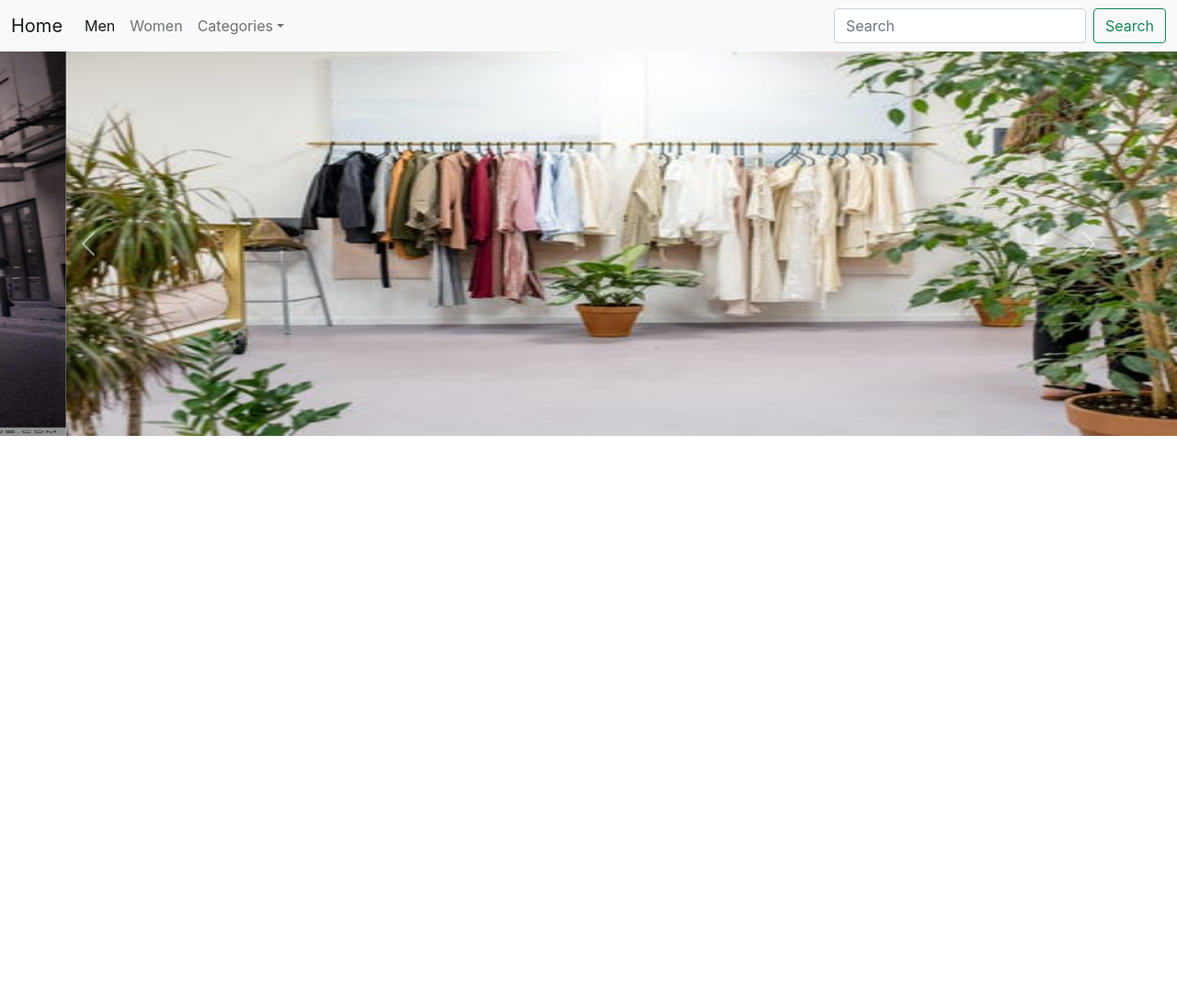
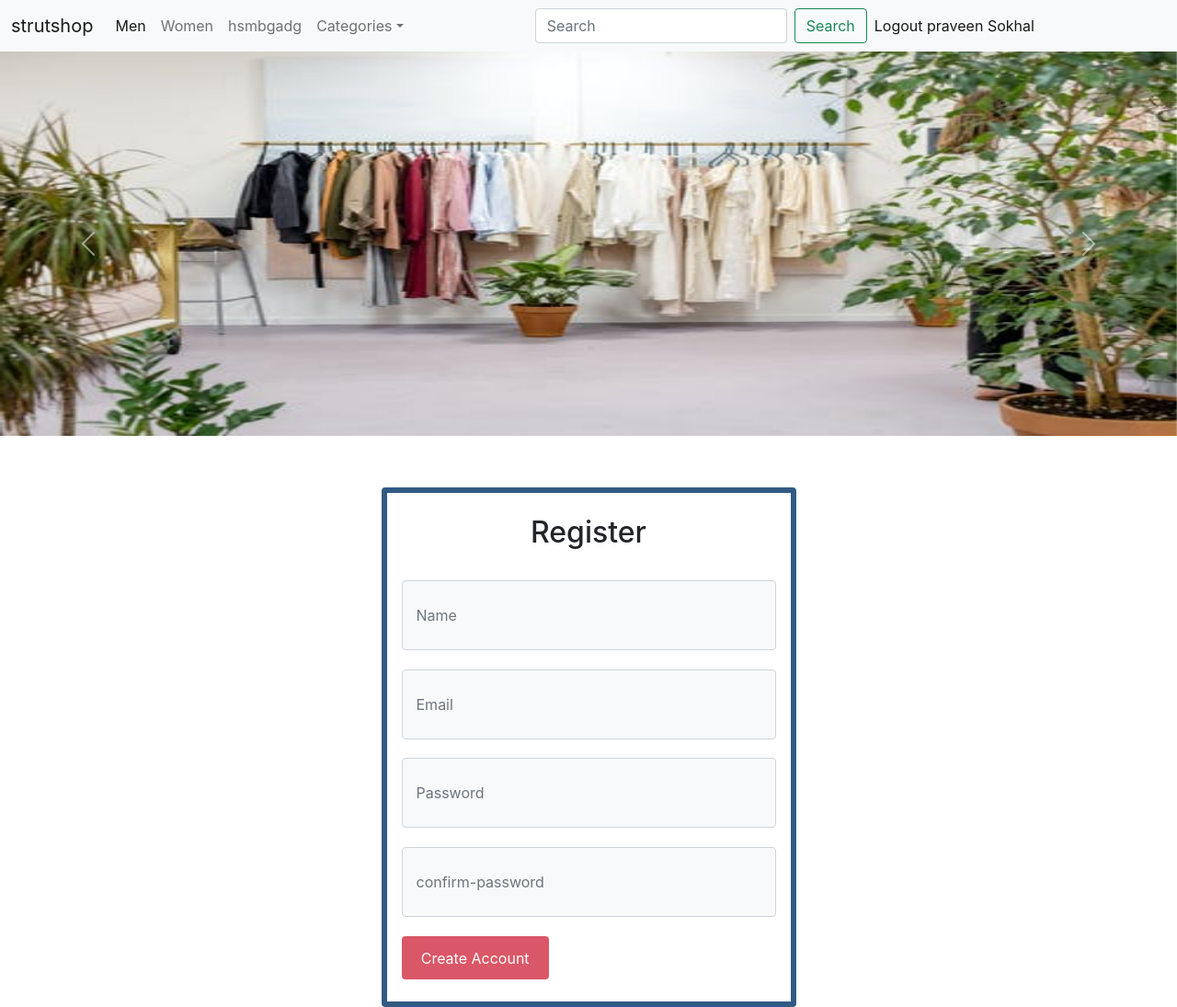
Before and after one commit to praveensokhal/react, a React (Create React App) app: page / in a window 1280 px wide. Shown: the whole page at 92% size. Before the commit the page ends 800 px from the top, so only its background shows below. Built offline with nearby package versions, Linux system fonts and the light colour scheme.

Commit message:
email validation

```diff
--- a/src/App.js
+++ b/src/App.js
@@ -1,23 +1,19 @@
 import logo from './logo.svg';
 import './App.css';
+import Signup from './components/Signup';
+import Navbar from './components/Navbar';
+import Coursel from './components/Coursel';
 
+var details = {
+  username :"praveen Sokhal",
+  projectname : "strutshop"
+}
 function App() {
   return (
-    <div className="App">
-      <header className="App-header">
-        <img src={logo} className="App-logo" alt="logo" />
-        <p>
-          Edit <code>src/App.js</code> and savecgchg to reload.
-        </p>
-        <a
-          className="App-link"
-          href="https://reactjs.org"
-          target="_blank"
-          rel="noopener noreferrer"
-        >
-          Learn React
-        </a>
-      </header>
+    <div >
+     <Navbar details = {details} >hsmbgadg</Navbar>
+    <Coursel></Coursel>
+    <Signup></Signup>
     </div>
   );
 }
--- a/src/components/Navbar.js
+++ b/src/components/Navbar.js
@@ -1,8 +1,27 @@
-let Navbar= ()=>{
+
+
+
+let Navbar= (props)=>{
+  let searchstring
+  let searchem ="Dd"
+  let  search = (event)=>{
+    event.preventDefault()
+    if(searchstring != null){
+      searchem = searchstring;
+      alert(searchstring);
+      console.log("...",searchem)
+    }
+    else{
+      alert("dsa");
+    }
+  }
+  let getserchText = (event)=>{
+    searchstring = event.target.value;
+  }
     return(
         <nav className="navbar navbar-expand-lg navbar-light bg-light">
         <div className="container-fluid">
-          <a className="navbar-brand" href="#">Home</a>
+          <a className="navbar-brand" href="#">{props.details.projectname}</a>
           <button className="navbar-toggler" type="button" data-bs-toggle="collapse" data-bs-target="#navbarSupportedContent" aria-controls="navbarSupportedContent" aria-expanded="false" aria-label="Toggle navigation">
             <span className="navbar-toggler-icon"></span>
           </button>
@@ -13,6 +32,9 @@ let Navbar= ()=>{
               </li>
               <li className="nav-item">
                 <a className="nav-link" href="#">Women</a>
+              </li>
+              <li className="nav-item">
+                <a className="nav-link" href="#">{props.children}</a>
               </li>
               <li className="nav-item dropdown">
                 <a className="nav-link dropdown-toggle" href="#" id="navbarDropdown" role="button" data-bs-toggle="dropdown" aria-expanded="false">
@@ -28,9 +50,15 @@ let Navbar= ()=>{
 
             </ul>
             <form className="d-flex">
-              <input className="form-control me-2" type="search" placeholder="Search" aria-label="Search"/>
-              <button className="btn btn-outline-success" type="submit">Search</button>
+              <input className="form-control me-2" onChange = {getserchText} type="search" placeholder="Search" aria-label="Search"/>
+
+              <button className="search btn btn-outline-success" onClick={search} type="submit">Search</button>
             </form>
+            <ul className="navbar-nav me-auto mb-2 mb-lg-0">
+              <li className="nav-item">
+                <a className="nav-link active pull-right" aria-current="page" href="#">Logout {props.details.username}</a>
+              </li>
+              </ul>
           </div>
         </div>
       </nav>
--- /dev/null
+++ b/src/components/Signup.js
@@ -0,0 +1,83 @@
+import './component.css';
+import {Component} from "react";
+// const emailPattern = /^(([^<>()\[\]\\.,;:\s@"]+(\.[^<>()\[\]\\.,;:\s@"]+)*)|(".+"))@((\[[0-9]{1,3}\.[0-9]{1,3}\.[0-9]{1,3}\.[0-9]{1,3}])|(([a-zA-Z\-0-9]+\.)+[a-zA-Z]{2,}))$/;
+const emailPattern = /^(([^<>()[\]\\.,;:\s@"]+(\.[^<>()[\]\\.,;:\s@"]+)*)|(".+"))@((\[[0-9]{1,3}\.[0-9]{1,3}\.[0-9]{1,3}\.[0-9]{1,3}\])|(([a-zA-Z\-0-9]+\.)+[a-zA-Z]{1,}))$/;
+
+class Signup extends Component {
+
+constructor(){
+    super()
+    this.state = {
+        emailError:'',
+        email:''
+
+      };
+    }
+
+    EmailValidate = () => {
+        if(this.state.email == '' || this.state.email == null){
+          this.setState({
+          emailError: "Email cannot be empty"
+        });
+        }
+         if (!emailPattern.test(this.state.email) ) {
+
+          this.setState({
+            emailError: "Enter a valid email"
+          });
+        }
+        if(emailPattern.test(this.state.email)){
+            this.setState({
+                emailError: ""
+              });
+        }
+      };
+
+      changeEmail = (evt) => {
+
+       this.EmailValidate();
+          this.setState({
+            email: evt.target.value
+          });
+
+
+      }
+
+     render(){
+         return(
+            <div className="container signup ">
+            <div className="row justify-content-center">
+            <div className="col-md-5">
+             <div className="card">
+               <h2 className="card-title text-center">Register</h2>
+                <div className="card-body py-md-4">
+                 <form autocomplete="off" >
+                    <div className="form-group">
+                       <input type="text" className="signup form-control" id="name" placeholder="Name"/>
+                  </div>
+                  <div className="form-group">
+                       <input type="text" className="signup form-control" name="email"  value={this.state.email} onChange={this.changeEmail} placeholder="Email"/>
+                       <p class="help-block help-block-error">{this.state.emailError}</p>
+                                      </div>
+
+
+             <div className="form-group">
+               <input type="password" className="signup form-control" id="password" placeholder="Password"/>
+             </div>
+             <div className="form-group">
+                <input type="password" className="signup form-control" id="confirm-password" placeholder="confirm-password"/>
+             </div>
+             <div className="d-flex flex-row align-items-center justify-content-between">
+            <button className=" signup btn btn-primary" >Create Account</button>
+                    </div>
+                 </form>
+               </div>
+            </div>
+          </div>
+          </div>
+          </div>
+         )
+     }
+}
+
+export default Signup
--- a/src/components/component.css
+++ b/src/components/component.css
@@ -3,3 +3,63 @@
     height: 418px !important ;
     width: 100% !important;
 }
+@import url('https://fonts.googleapis.com/css?family=PT+Sans');
+
+h2{
+  padding-top: 1.5rem;
+}
+.container{
+align-items: center;
+}
+a{
+  color: #333;
+}
+a:hover{
+  color: #da5767;
+  text-decoration: none;
+}
+.card{
+  border: 0.40rem solid #325b83;
+  top: 10%;
+}
+.signup.form-control{
+  background-color: #f8f9fa;
+  padding: 20px;
+  padding: 25px 15px;
+  margin-bottom: 1.3rem;
+  align-items: center;
+}
+.signup.form-group{
+    background-color: #f8f9fa;
+    padding: 20px;
+    padding: 25px 15px;
+    margin-bottom: 1.3rem;
+    align-items: center;
+  }
+
+.signup.form-control:focus {
+
+    color: #000000;
+    background-color: #ffffff;
+    border: 3px solid #da5767;
+    outline: 0;
+    box-shadow: none;
+
+}
+
+.signup.btn{
+  padding: 0.6rem 1.2rem;
+  background: #da5767;
+  border: 2px solid #da5767;
+}
+.btn-primary:hover {
+
+
+    background-color: #df8c96;
+    border-color: #df8c96;
+  transition: .3s;
+
+}
+.help-block-error{
+    color: red;
+}
--- a/src/index.js
+++ b/src/index.js
@@ -2,15 +2,12 @@ import React from 'react';
 import ReactDOM from 'react-dom';
 import './index.css';
 import App from './App';
-import Navbar from './components/Navbar';
-import Coursel from './components/Coursel';
 import reportWebVitals from './reportWebVitals';
 
 ReactDOM.render(
   <React.StrictMode>
-    <Navbar></Navbar>
-    <Coursel></Coursel>
-    {/* <App /> */}
+
+    <App />
   </React.StrictMode>,
   document.getElementById('root')
 );
```
